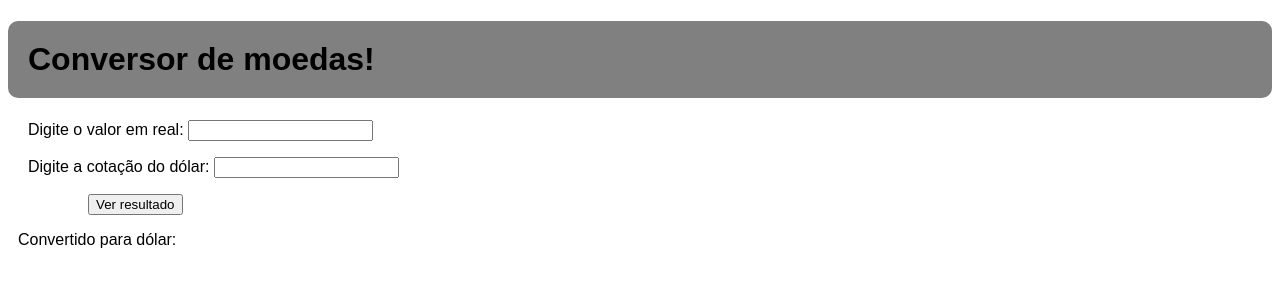
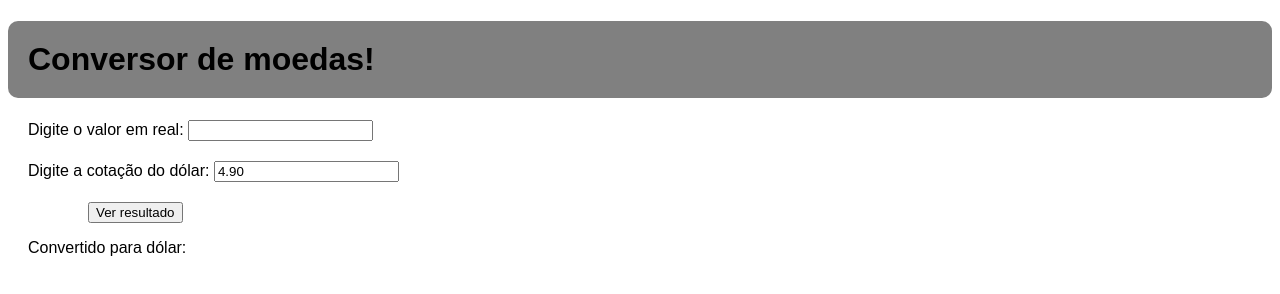
Before and after one commit to michelekluck/conversor-de-moedas, a plain HTML site: page index.html in a window 1280 px wide. Drawn offline with Linux system fonts and the light colour scheme.

Commit message:
ajustar css e html

```diff
--- a/index.html
+++ b/index.html
@@ -10,15 +10,15 @@
 </head>
 <body>
     <h1>Conversor de moedas!</h1>
-    <p>
+    <div>
         <label for="valor-digitado">Digite o valor em real:</label>
         <input type="number" id="valor-digitado"></input>
 
-    </p>
-    <p>
+    </div>
+    <div>
         <label for="cotacao-digitada">Digite a cotação do dólar:</label>
-        <input type="number" id="cotacao-digitada"></input>
-    </p>
+        <input type="number" value="4.90" id="cotacao-digitada"></input>
+    </div>
 
     <button onclick="conversor()">Ver resultado</button>
 
--- a/style.css
+++ b/style.css
@@ -1,15 +1,21 @@
+* {
+    font-family: Arial, Helvetica, sans-serif;
+}
+
 h1 {
-    font-family: Arial, Helvetica, sans-serif;
     background-color: gray;
     padding: 20px;
     border-radius: 10px;
 }
 
-p, label {
-    font-family: Arial, Helvetica, sans-serif;
-    margin-left: 10px;
+p {
+    margin-left: 20px;
 }
 
 button{
     margin-left: 80px;
 }
+
+div{
+    margin: 20px;
+}
```
